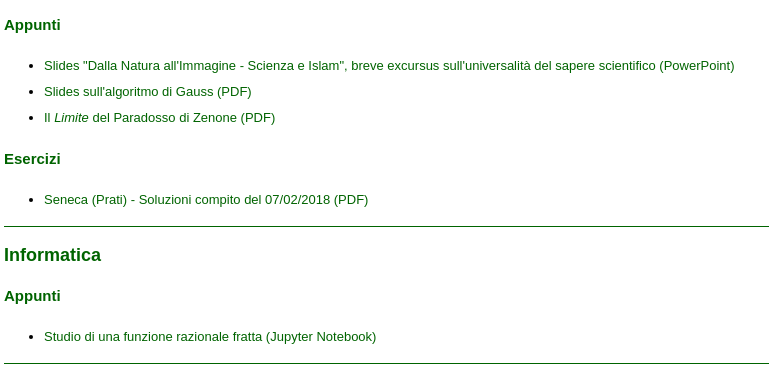
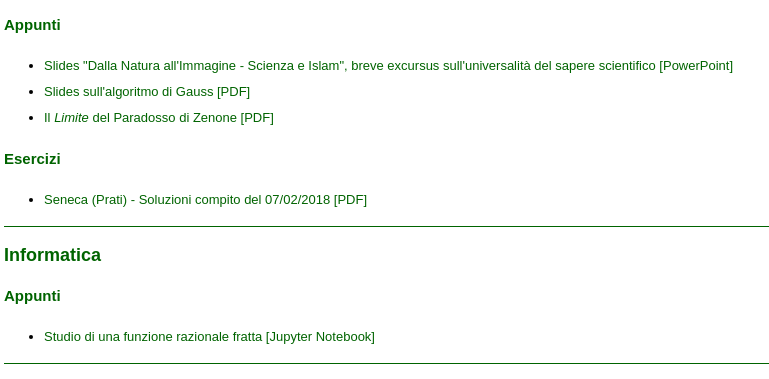
Before and after one commit to mpuccini/mpuccini.github.io, a plain HTML site: page index.html in a window 1280 px wide. Shown: the part 357-736 px from the top of the page, 60-829 px from the left. Drawn offline with Linux system fonts and the light colour scheme.

Commit message:
Piccole modifiche lista

```diff
--- a/index.html
+++ b/index.html
@@ -49,13 +49,13 @@
 		<h2>Matematica</h2>
 		<h3>Appunti</h3>
 		<ul>
-			<li><a href="math/notes/NaturaImmagine.pptx" target="_blank">Slides "Dalla Natura all'Immagine - Scienza e Islam", breve excursus sull'universalità del sapere scientifico (PowerPoint)</a></li>
-			<li><a href="math/notes/algoritmo_Gauss.pdf" target="_blank">Slides sull'algoritmo di Gauss (PDF)</a></li>
-			<li><a href="math/notes/zenone.pdf" target="_blank">Il <em>Limite</em> del Paradosso di Zenone (PDF)</a></li>
+			<li><a href="math/notes/NaturaImmagine.pptx" target="_blank">Slides "Dalla Natura all'Immagine - Scienza e Islam", breve excursus sull'universalità del sapere scientifico [PowerPoint]</a></li>
+			<li><a href="math/notes/algoritmo_Gauss.pdf" target="_blank">Slides sull'algoritmo di Gauss [PDF]</a></li>
+			<li><a href="math/notes/zenone.pdf" target="_blank">Il <em>Limite</em> del Paradosso di Zenone [PDF]</a></li>
 		</ul>
 		<h3>Esercizi</h3>
 		<ul>
-			<li><a href="math/exerc/soluzioni_prima_verifica.pdf" target="_blank">Seneca (Prati) - Soluzioni compito del 07/02/2018 (PDF)</a></li>
+			<li><a href="math/exerc/soluzioni_prima_verifica.pdf" target="_blank">Seneca (Prati) - Soluzioni compito del 07/02/2018 [PDF]</a></li>
 		</ul>
 <hr />
 <!--
@@ -71,7 +71,7 @@
 		<h2>Informatica</h2>
 		<h3>Appunti</h3>
 		<ul>
-			<li><a href="https://nbviewer.jupyter.org/url/mpuccini.github.io/math/notes/StudioFunzioneSymPy.ipynb" target="_blank">Studio di una funzione razionale fratta (Jupyter Notebook)</a></li>
+			<li><a href="https://nbviewer.jupyter.org/url/mpuccini.github.io/math/notes/StudioFunzioneSymPy.ipynb" target="_blank">Studio di una funzione razionale fratta [Jupyter Notebook]</a></li>
 		</ul>
 <!--	<h3>Esercizi</h3>
 	</div>
```
